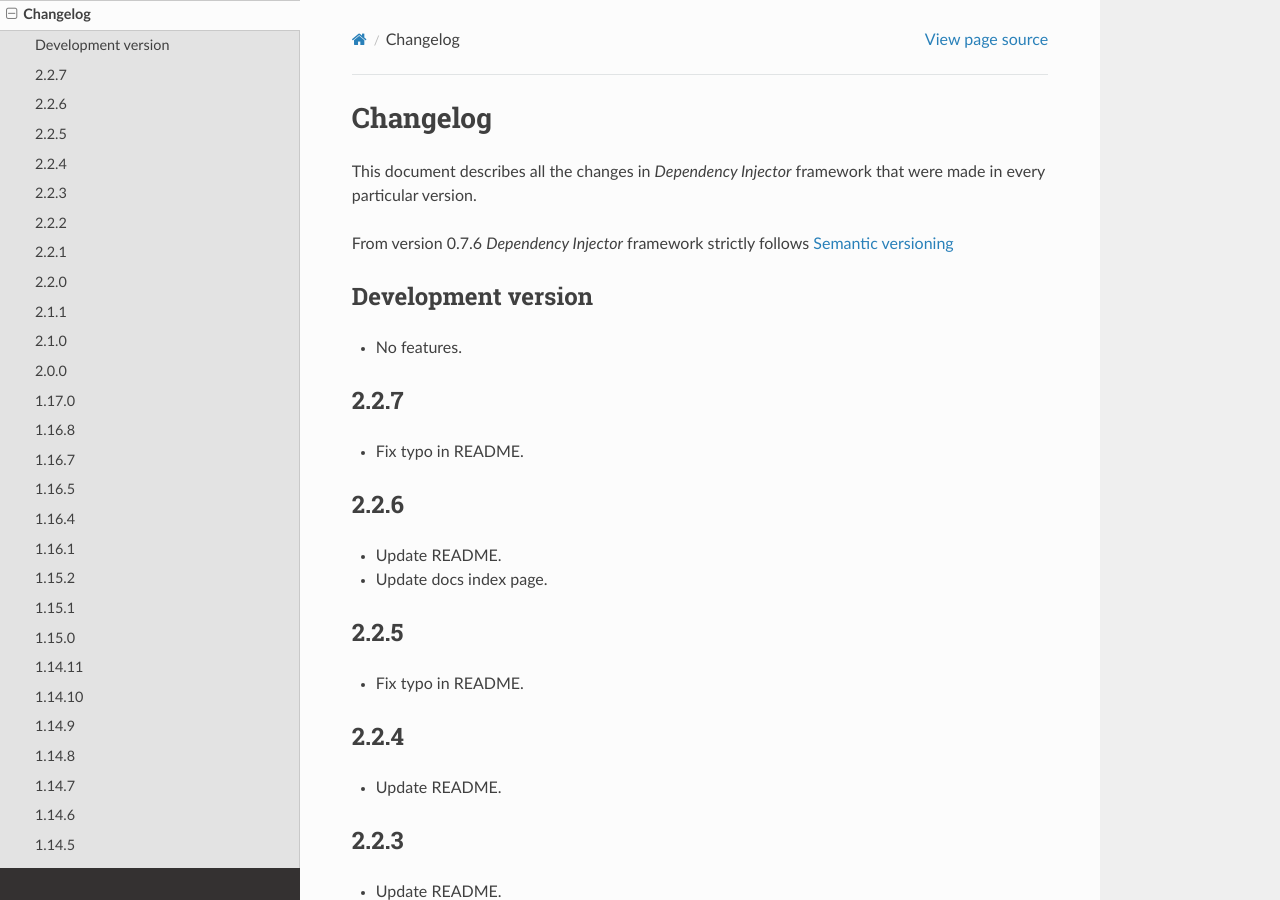
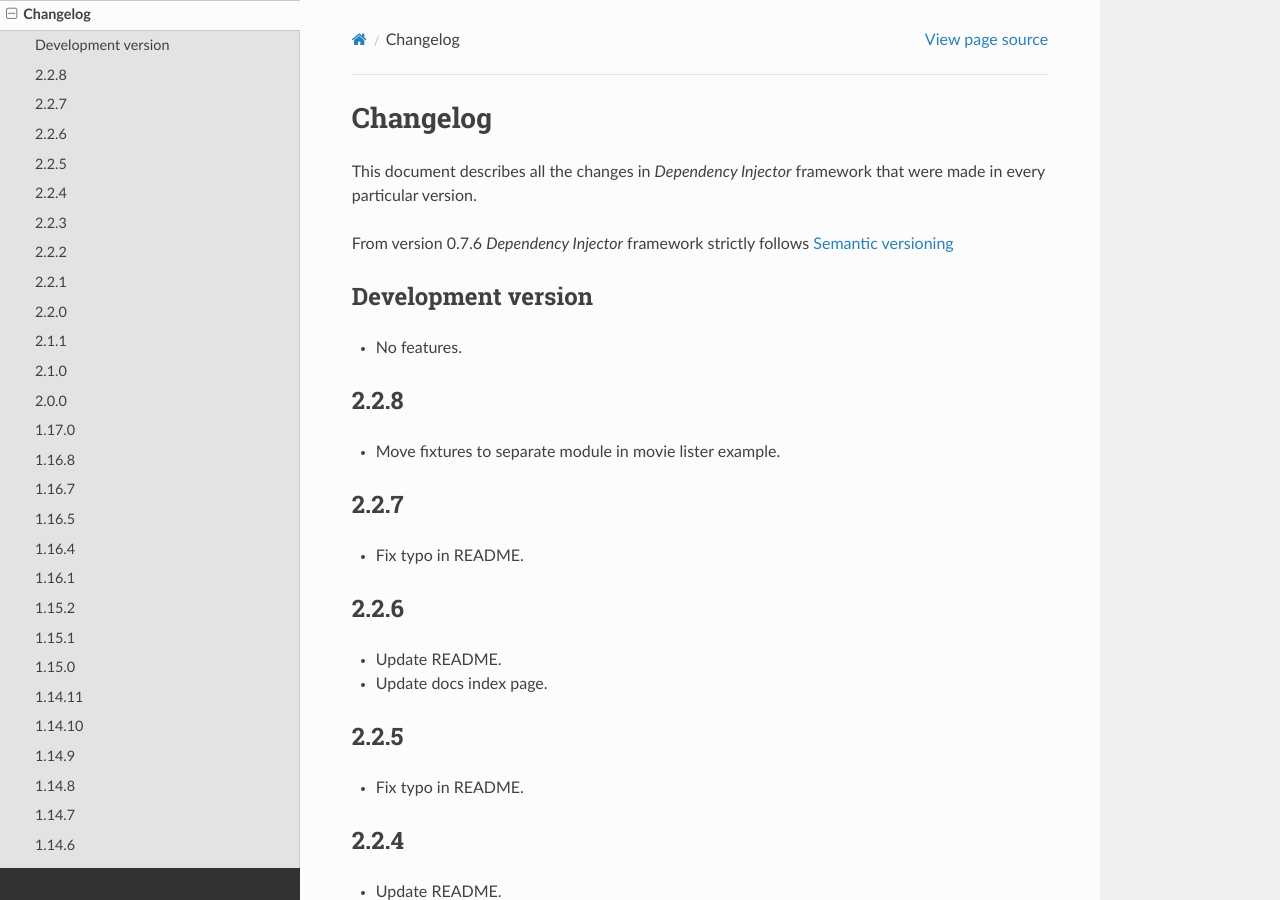
Before and after one commit to ets-labs/python-dependency-injector, a Sphinx documentation site: the page built from docs/main/changelog.rst, in a window 1280 px wide and 900 px high. Built offline with Sphinx 7.4.7 and the Read the Docs theme 2.0.0, drawn with Linux system fonts in a browser that asks for light colours.

Commit message:
Increase version to 2.2.8

```diff
--- a/dependency_injector/__init__.py
+++ b/dependency_injector/__init__.py
@@ -1,6 +1,6 @@
 """Dependency injector top-level package."""
 
-VERSION = '2.2.7'
+VERSION = '2.2.8'
 """Version number that follows semantic versioning.
 
 :type: str
--- a/docs/main/changelog.rst
+++ b/docs/main/changelog.rst
@@ -10,6 +10,10 @@ follows `Semantic versioning`_
 Development version
 -------------------
 - No features.
+
+2.2.8
+-----
+- Move fixtures to separate module in movie lister example.
 
 2.2.7
 -----
```
